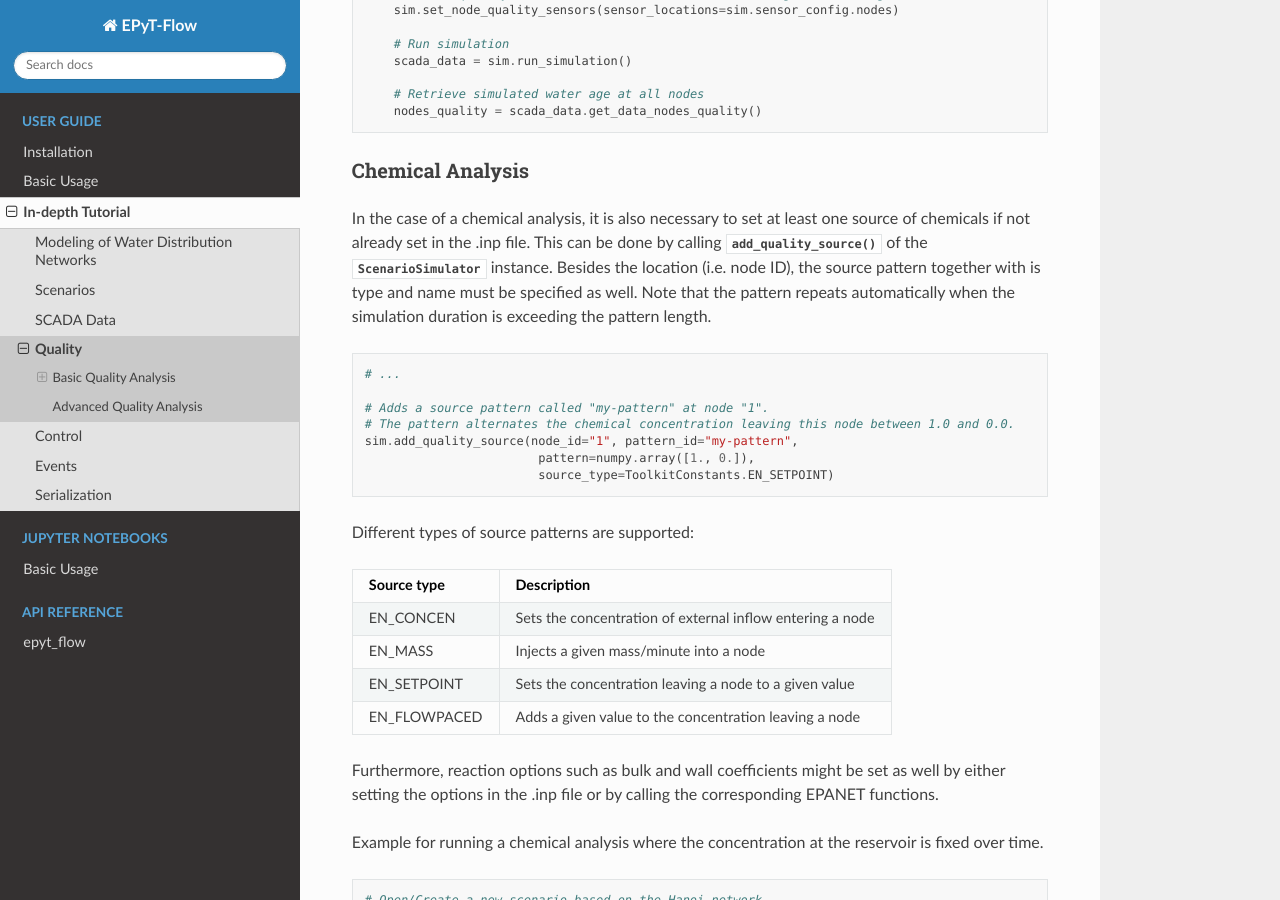
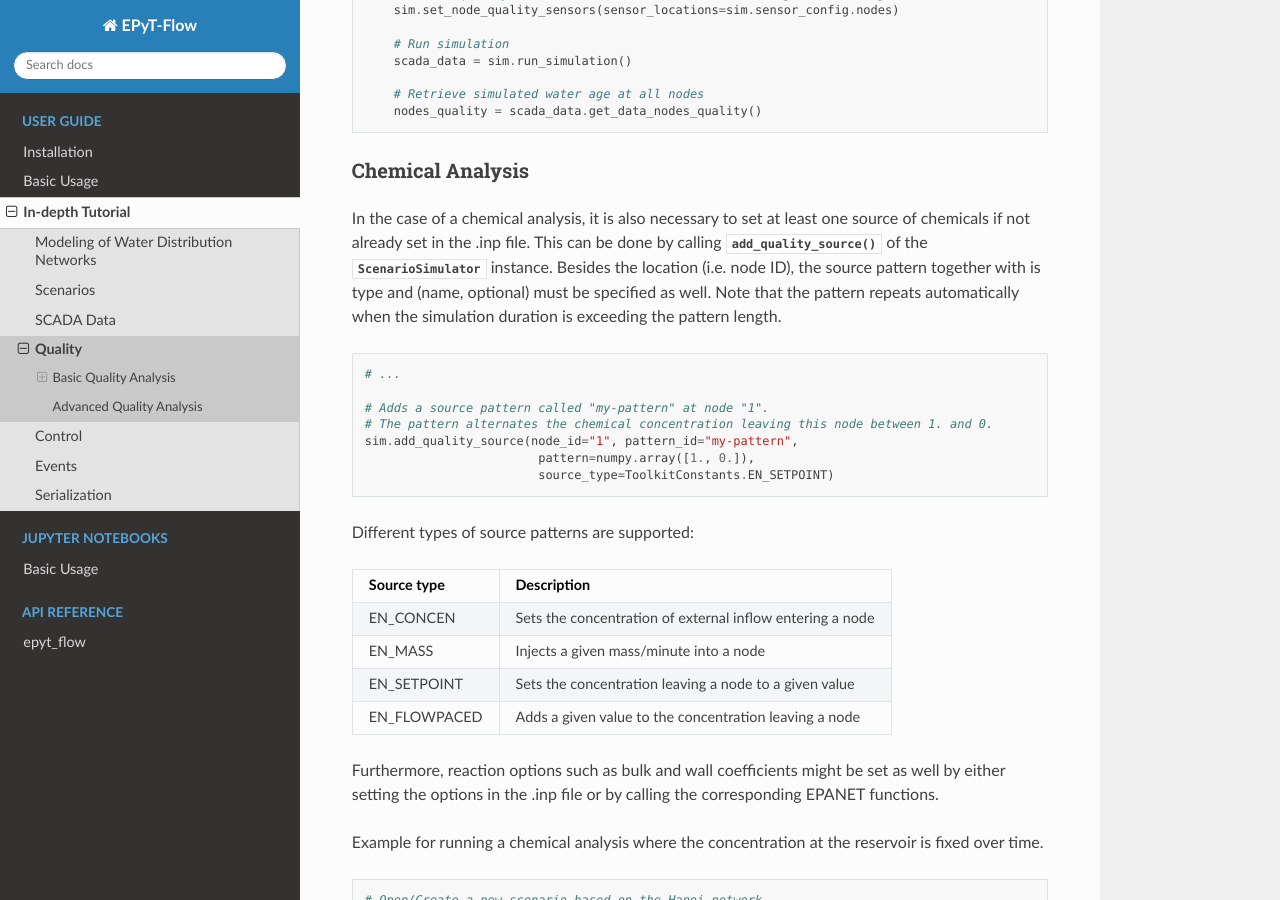
Before and after one commit to WaterFutures/EPyT-Flow, a Sphinx documentation site: the page built from docs/tut.quality.rst, in a window 1280 px wide and 900 px high, scrolled down 917 px. Built offline with Sphinx 7.4.7 and the Read the Docs theme 2.0.0, drawn with Linux system fonts in a browser that asks for light colours.

Commit message:
Fix formatting issues in documentation

```diff
--- a/docs/tut.quality.rst
+++ b/docs/tut.quality.rst
@@ -58,15 +58,17 @@ In the case of a chemical analysis, it is also necessary to set at least one sou
 if not already set in the .inp file. This can be done by calling
 :func:`~epyt_flow.simulation.scenario_simulator.ScenarioSimulator.add_quality_source`
 of the :class:`~epyt_flow.simulation.scenario_simulator.ScenarioSimulator` instance.
-Besides the location (i.e. node ID), the source pattern together with is type and name must be specified as well.
-Note that the pattern repeats automatically when the simulation duration is exceeding the pattern length.
+Besides the location (i.e. node ID), the source pattern together with is type and (name, optional)
+must be specified as well.
+Note that the pattern repeats automatically when the simulation duration is exceeding the
+pattern length.
 
 .. code-block:: python
 
     # ...
 
     # Adds a source pattern called "my-pattern" at node "1".
-    # The pattern alternates the chemical concentration leaving this node between 1.0 and 0.0.
+    # The pattern alternates the chemical concentration leaving this node between 1. and 0.
     sim.add_quality_source(node_id="1", pattern_id="my-pattern",
                             pattern=numpy.array([1., 0.]),
                             source_type=ToolkitConstants.EN_SETPOINT)
--- a/docs/tut.scada.rst
+++ b/docs/tut.scada.rst
@@ -146,8 +146,9 @@ of a given :class:`~epyt_flow.simulation.scada.scada_data.ScadaData` instance:
         observed_sensor_readings = scada_data.get_data()
 
         # Access pressure readings at node "5"
-        pressure_sensor_5_idx = scada_data.sensor_config.get_index_of_reading(pressure_sensor="5")
-        pressures_at_node_5 = observed_sensor_readings[:,pressure_sensor_5_idx]
+        pressure_sensor_5_idx = scada_data.sensor_config.get_index_of_reading(
+            pressure_sensor="5")
+        pressures_at_node_5 = observed_sensor_readings[:, pressure_sensor_5_idx]
 
 
 Alternatively, one can use sensor type specific function for retrieving the readings of all
--- a/docs/tut.scenarios.rst
+++ b/docs/tut.scenarios.rst
@@ -106,7 +106,8 @@ and uncertanties with respect to pipe length and roughtness, as well as sensor n
         "general": {
             "file_inp": "Hanoi.inp",
             "simulation_duration": 100,
-            "demand_model": {"type": "PDA", "pressure_min": 0, "pressure_required": 0.1, "pressure_exponent": 0.5},
+            "demand_model": {"type": "PDA", "pressure_min": 0, "pressure_required": 0.1,
+                             "pressure_exponent": 0.5},
             "hydraulic_time_step": 1800,
             "reporting_time_step": 3600,
             "quality_time_step": 300
```
Also changed, not shown: docs/tut.events.rst (+12 -9 lines).
